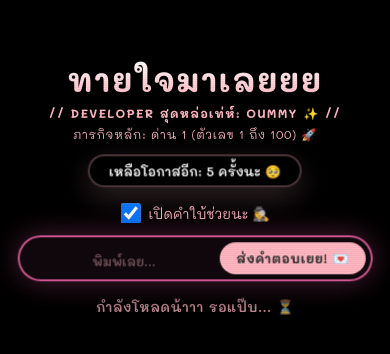
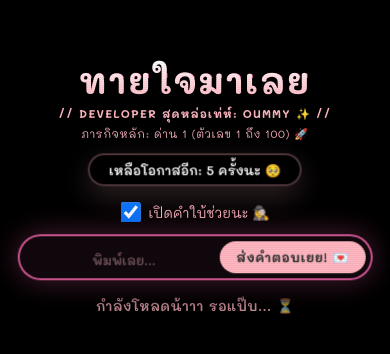
Before and after one commit to NO1EIEI/county, a plain HTML site: page docs/index.html in a window 390 px wide. Shown: the part 226-580 px from the top of the page. Drawn offline with nearby package versions, Linux system fonts and the light colour scheme; a script that the page names is missing.

Commit message:
fix(ui): align h1 text and improve responsive glitch animation

```diff
--- a/docs/index.html
+++ b/docs/index.html
@@ -12,7 +12,7 @@
     <div id="canvas-container"></div>
     <div id="ui-container">
         <div class="header">
-            <h1 data-text="ทายใจมาเลยยย">ทายใจมาเลยยย</h1>
+            <h1 data-text="ทายใจมาเลย">ทายใจมาเลย</h1>
             <p style="color:#ffb6c1; font-weight:700; letter-spacing:0.1em;">// Developer สุดหล่อเท่ห์: Oummy ✨ //</p>
             <p id="levelDisplay">ภารกิจหลัก: ด่าน 1 (ตัวเลข 1 ถึง 100) 🚀</p>
         </div>
--- a/docs/style.css
+++ b/docs/style.css
@@ -5,10 +5,10 @@ body{font-family:'Mali',cursive;background-color:#030303;color:#fff;overflow-x:h
 #ui-container{position:fixed;top:50%;left:50%;transform:translate(-50%,-50%);z-index:10;display:flex;flex-direction:column;align-items:center;width:90%;max-width:600px;pointer-events:none;padding:1rem}
 #ui-container>*{pointer-events:auto}
 .header{text-align:center;margin-bottom:1.5vh}
-h1{font-size:clamp(2rem,7vw,5rem);letter-spacing:.05em;font-weight:700;margin:0;position:relative;background:linear-gradient(180deg,#fff 0%,#ffb6c1 100%);-webkit-background-clip:text;background-clip:text;-webkit-text-fill-color:transparent}
-h1[data-text]::before{content:attr(data-text);position:absolute;left:-2px;text-shadow:2px 0 #ff69b4;top:0;overflow:hidden;clip:rect(0,900px,0,0);animation:glitch 3s infinite linear alternate-reverse;background:transparent;-webkit-text-fill-color:#fff;opacity:.8}
-@keyframes glitch{20%{clip:rect(10px,9999px,50px,0)}40%{clip:rect(30px,9999px,80px,0)}60%{clip:rect(80px,9999px,120px,0)}80%{clip:rect(10px,9999px,30px,0)}100%{clip:rect(50px,9999px,70px,0)}}
-p{font-family:'Mali',cursive;font-size:clamp(.75rem,2vw,1.2rem);letter-spacing:.05em;color:#ffb6c1;margin-top:.3rem}
+h1{font-size:clamp(1.8rem,9vw,4rem);letter-spacing:.05em;font-weight:800;margin:0;position:relative;background:linear-gradient(180deg,#fff 0%,#ffb6c1 100%);-webkit-background-clip:text;background-clip:text;-webkit-text-fill-color:transparent;text-align:center;width:100%;white-space:nowrap;line-height:1.2}
+h1[data-text]::before{content:attr(data-text);position:absolute;left:0;top:0;width:100%;height:100%;background:transparent;-webkit-text-fill-color:#ff69b4;opacity:.8;z-index:-1;animation:glitch 3s infinite linear alternate-reverse}
+@keyframes glitch{0%{clip-path:inset(80% 0 0 0);transform:translate(-2px,0)}10%{clip-path:inset(10% 0 85% 0);transform:translate(2px,0)}20%{clip-path:inset(40% 0 43% 0);transform:translate(-2px,0)}30%{clip-path:inset(80% 0 0 0);transform:translate(2px,0)}40%{clip-path:inset(10% 0 85% 0);transform:translate(-2px,0)}50%{clip-path:inset(40% 0 43% 0);transform:translate(2px,0)}60%{clip-path:inset(80% 0 0 0);transform:translate(-2px,0)}70%{clip-path:inset(10% 0 85% 0);transform:translate(2px,0)}80%{clip-path:inset(40% 0 43% 0);transform:translate(-2px,0)}90%{clip-path:inset(80% 0 0 0);transform:translate(2px,0)}100%{clip-path:inset(10% 0 85% 0);transform:translate(-2px,0)}}
+p{font-family:'Mali',cursive;font-size:clamp(.7rem,1.8vw,1.1rem);letter-spacing:.05em;color:#ffb6c1;margin-top:.3rem;text-align:center;width:100%}
 .stats{padding:.4rem 1.2rem;border:2px solid rgba(255,182,193,.3);border-radius:50px;background:rgba(0,0,0,.6);backdrop-filter:blur(10px);font-family:'Mali',cursive;font-weight:600;font-size:clamp(.8rem,2.5vw,1rem);margin-bottom:1rem;transition:border-color .3s,color .3s;box-shadow:0 10px 30px rgba(255,182,193,.2)}
 .options{margin-bottom:12px!important;font-size:clamp(.85rem,2.5vw,1.1rem)!important;color:#ffb6c1}
 .input-section{display:flex;gap:.5rem;padding:.4rem .4rem .4rem 1rem;border-radius:999px;background:rgba(20,10,15,.8);backdrop-filter:blur(20px);border:2px solid rgba(255,182,193,.4);transition:all .3s cubic-bezier(.16,1,.3,1);box-shadow:0 15px 30px rgba(255,182,193,.3);width:100%;max-width:420px}
```
